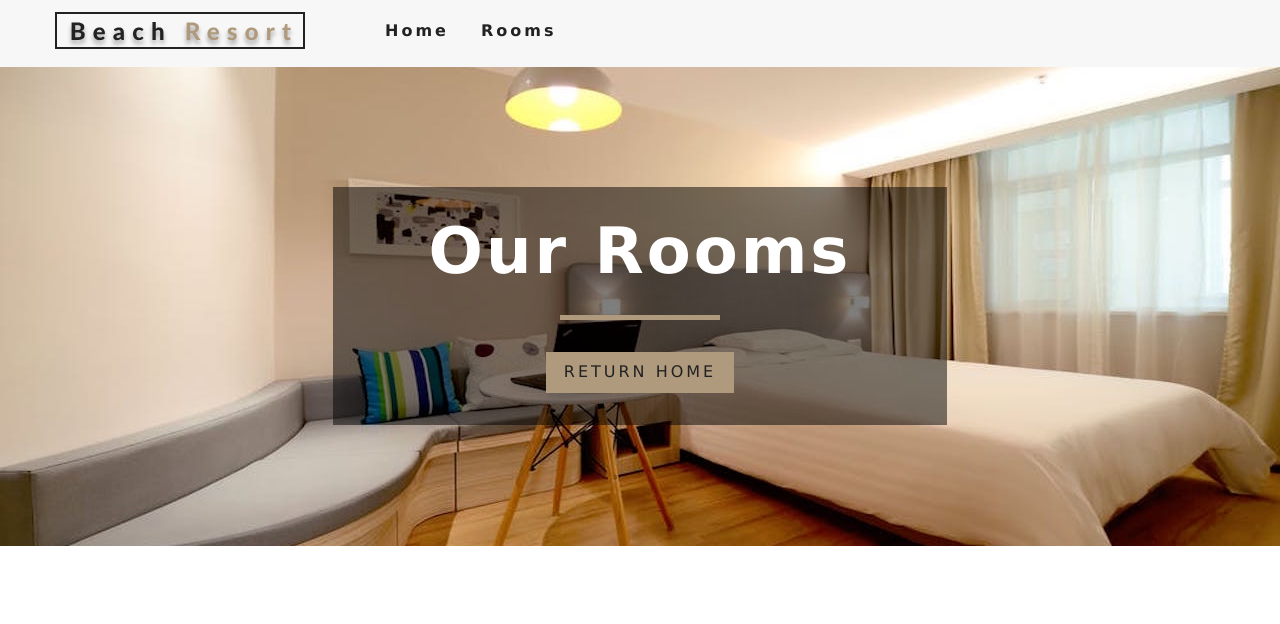
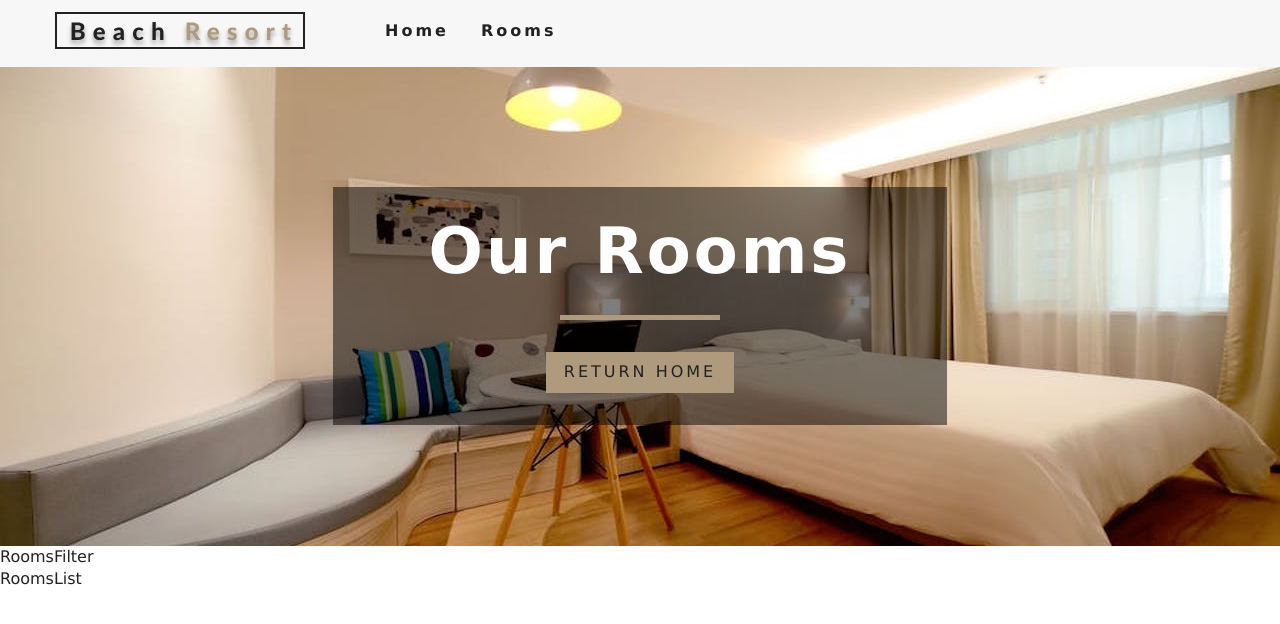
Before and after one commit to RostyslavL/React-Beach-Resort, a React (Create React App) app: page /rooms in a window 1280 px wide. Shown: the top 624 px of the page. Built offline with nearby package versions, Linux system fonts and the light colour scheme.

Commit message:
feat: create RoomsContainer, RoomsFilter, RomsList with two ways of rendering : 'RoomConsumer' and 'High order component' in context api

```diff
--- /dev/null
+++ b/src/components/RoomsConatiner.jsx
@@ -0,0 +1,49 @@
+import React from 'react'
+import RoomsFilter from './RoomsFilter.jsx'
+import RoomsList from './RoomsList.jsx'
+import {withRoomConsumer} from '../context'
+import Loading from './Loading'
+
+function RoomContainer ({context}){
+    const {loading, sortedRooms, rooms} = context
+    if(loading){
+        return <Loading/>
+    }
+    return(
+        <div>
+            <RoomsFilter rooms={rooms}/>
+            <RoomsList rooms={sortedRooms}/>
+        </div>
+    )
+
+}
+
+export default withRoomConsumer(RoomContainer)
+
+
+// import React from 'react'
+// import RoomsFilter from './RoomsFilter.jsx'
+// import RoomsList from './RoomsList.jsx'
+// import {RoomConsumer} from '../context'
+// import Loading from './Loading'
+
+// export default function RoomsConatiner() {
+//     return (
+//         <RoomConsumer>
+//             {
+//                 (value) => {
+//                     const {loading, sortedRooms, rooms} = value
+//                 if(loading){
+//                     return <Loading/>
+//                 }
+//                     return(
+//                     <div>
+//                         <RoomsFilter rooms={rooms}/>
+//                         <RoomsList rooms={sortedRooms}/>
+//                     </div>)
+//                 }
+//             }
+//         </RoomConsumer>
+
+//     )
+// }
--- /dev/null
+++ b/src/components/RoomsFilter.jsx
@@ -0,0 +1,9 @@
+import React from 'react'
+
+export default function RoomsFilter() {
+    return (
+        <div>
+            RoomsFilter
+        </div>
+    )
+}
--- /dev/null
+++ b/src/components/RoomsList.jsx
@@ -0,0 +1,9 @@
+import React from 'react'
+
+export default function RoomsList() {
+    return (
+        <div>
+            RoomsList
+        </div>
+    )
+}
--- a/src/context.js
+++ b/src/context.js
@@ -22,6 +22,7 @@
             rooms,
             featuredRooms,
             sortedRooms: rooms,
+            // loading:true
             loading:false
         })
     }
@@ -54,4 +55,12 @@
 }
 const RoomConsumer = RoomContext.Consumer
 
+export function withRoomConsumer(Component){
+    return function ConsumerWrapper(props){
+        return <RoomConsumer>
+            {value => <Component {...props} context={value}/>}
+        </RoomConsumer>
+    }
+}
+
 export {RoomProvider,RoomConsumer,RoomContext }
--- a/src/pages/Rooms.jsx
+++ b/src/pages/Rooms.jsx
@@ -2,14 +2,19 @@
 import Hero from '../components/Hero'
 import Banner from '../components/Banner'
 import {Link} from 'react-router-dom'
+import RoomsConatiner from '../components/RoomsConatiner'
 
 const Rooms = () => {
     return (
-        <Hero hero="roomsHero">
-            <Banner title="Our Rooms">
-                <Link to="/" className="btn-primary">Return Home</Link>
-            </Banner>
-        </Hero>
+        <>
+            <Hero hero="roomsHero">
+                <Banner title="Our Rooms">
+                    <Link to="/" className="btn-primary">Return Home</Link>
+                </Banner>
+            </Hero>
+            <RoomsConatiner/>
+        </>
+
     )
 }
 
```
